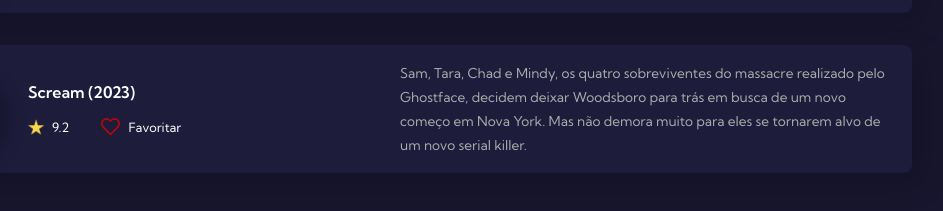
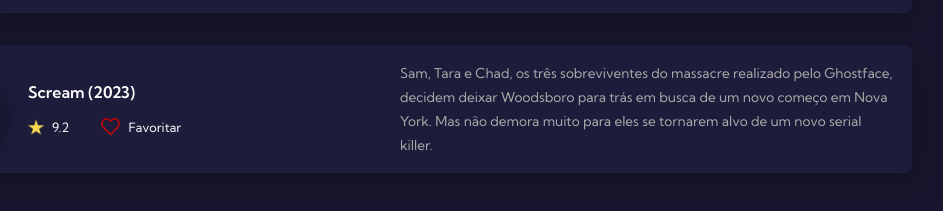
Before and after one commit to AndreCoutinhom/alura_github_program, a plain HTML site: page new_version_index.html in a window 1280 px wide. Shown: the part 525-736 px from the top of the page, 240-1183 px from the left. Drawn offline with Linux system fonts and the light colour scheme; files whose address does not match are found by name.

Commit message:
Update new_version_index.html

```diff
--- a/new_version_index.html
+++ b/new_version_index.html
@@ -91,10 +91,12 @@
           </div>
         </div>
         <div class="movie-description">
-          <span>Sam, Tara, Chad e Mindy, os quatro sobreviventes do massacre realizado pelo Ghostface, decidem deixar Woodsboro para trás em busca de um novo começo em Nova York. Mas não demora muito para eles se tornarem alvo de um novo serial killer.</span>
+          <span>Sam, Tara e Chad, os três sobreviventes do massacre realizado pelo Ghostface, decidem deixar Woodsboro para trás em busca de um novo começo em Nova York. Mas não demora muito para eles se tornarem alvo de um novo serial killer.</span>
         </div>
       </div>
     </div>
   </main>
 </body>
 </html>
+
+<!-- Dia 5 -->
```
